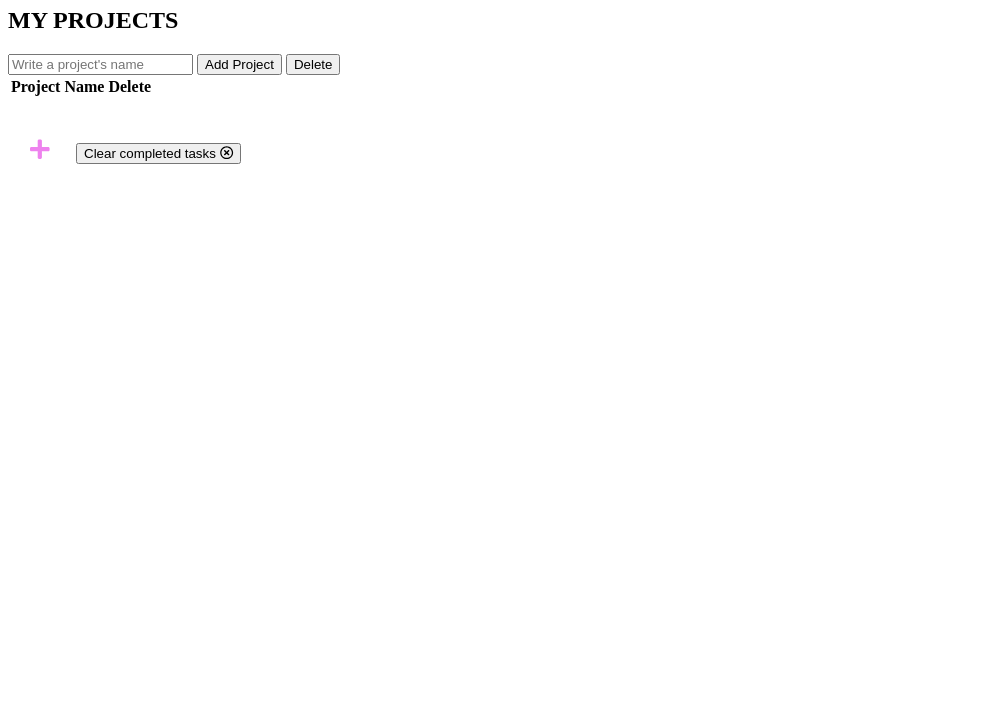
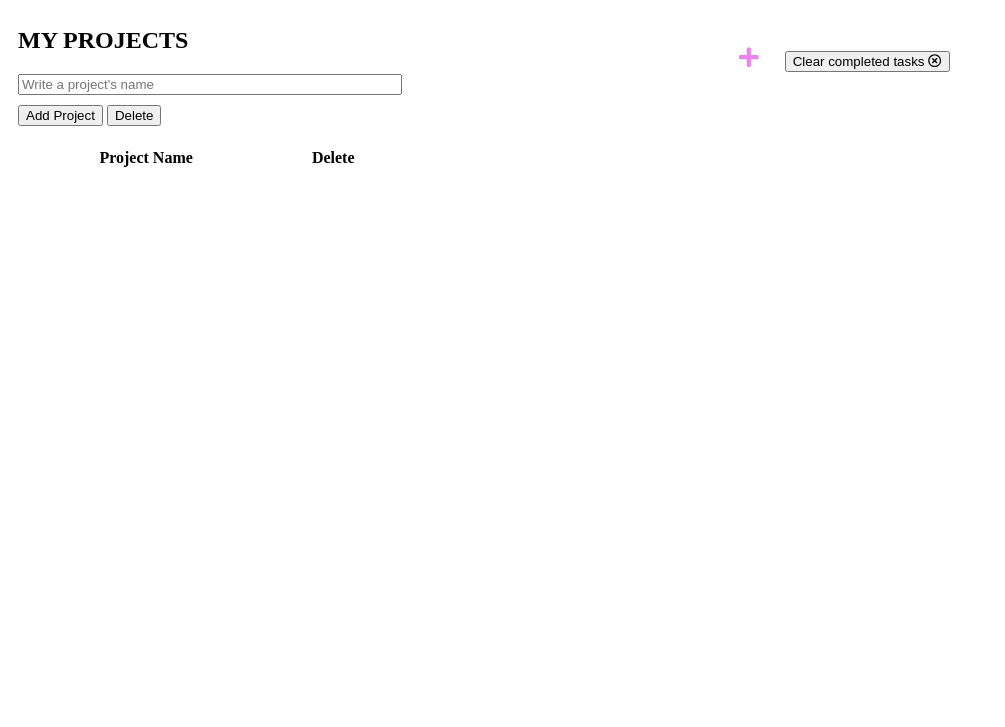
Before and after one commit to cgcarlosg/ToDoList, a website built with webpack: page dist/index.html in a window 1280 px wide. Shown: the part 73-800 px from the top of the page, without its empty margins (0-1005 px from the left). Built offline with nearby package versions, Linux system fonts and the light colour scheme.

Commit message:
add style to the fornt page

```diff
--- a/dist/index.html
+++ b/dist/index.html
@@ -11,18 +11,20 @@
     <title>ToDo List</title>
   </head>
   <body>
+
       <header class="header">
         <h1>TODO LIST</h1>
       </header>
+
       <main class="main">
-        <sidebar class="sidebar">
-         <div>
+
+        <div class="div-sidebar">
              <h2>MY PROJECTS</h2>
+
              <form>
                 <input type="Text" class="inputForm" id="myInput" placeholder="Write a project's name">
                 <button class= "addProject">Add Project</button>
                 <button class= "btnTask">Delete</button>
-
               </form>
 
               <table id="table">
@@ -35,7 +37,9 @@
                 <tbody id="proj-list"></tbody>
               </table>
         </div>
-        </sidebar>
+
+
+        <div class="right-content">
           <div id="todos" data-list-display-container>
             <div class="todo-lister">
               <div class="todo-header">
@@ -59,6 +63,7 @@
               </div>
             </div>
           </div>
+
           <div id="modal">
             <div class="container">
               <h2>New Task</h2>
@@ -94,11 +99,12 @@
                 </form>
               </div>
             </div>
+          </div>
           <div id="overlay"></div>
-
+        </div>
       </main>
 
-    </div>
+
     <script src="main.js"></script>
   </body>
 </html>
--- a/dist/style.css
+++ b/dist/style.css
@@ -1,3 +1,33 @@
+.header {
+  text-align: center;
+}
+
+.main {
+  display: flex;
+  width: 100%;
+}
+
+.div-sidebar {
+  width: 30%;
+  padding-left: 10px;
+}
+
+.inputForm {
+  width: 100%;
+  margin-bottom: 10px;
+}
+
+.right-content {
+  width: 70%;
+  text-align: center;
+}
+
+#table {
+  margin-top: 20px;
+  width: 100%;
+  text-align: center;
+}
+
 #modal {
   pointer-events: none;
   position: absolute;
@@ -6,7 +36,6 @@
   transform: translate(-50%, -50%);
   width: 35rem;
   z-index: 3;
-
 }
 
 .container {
```
Also changed, not shown: dist/main.js (line endings or trailing spaces), package.json (line endings or trailing spaces), 1 other file. Lines whose indentation alone changed are shown as unchanged.
